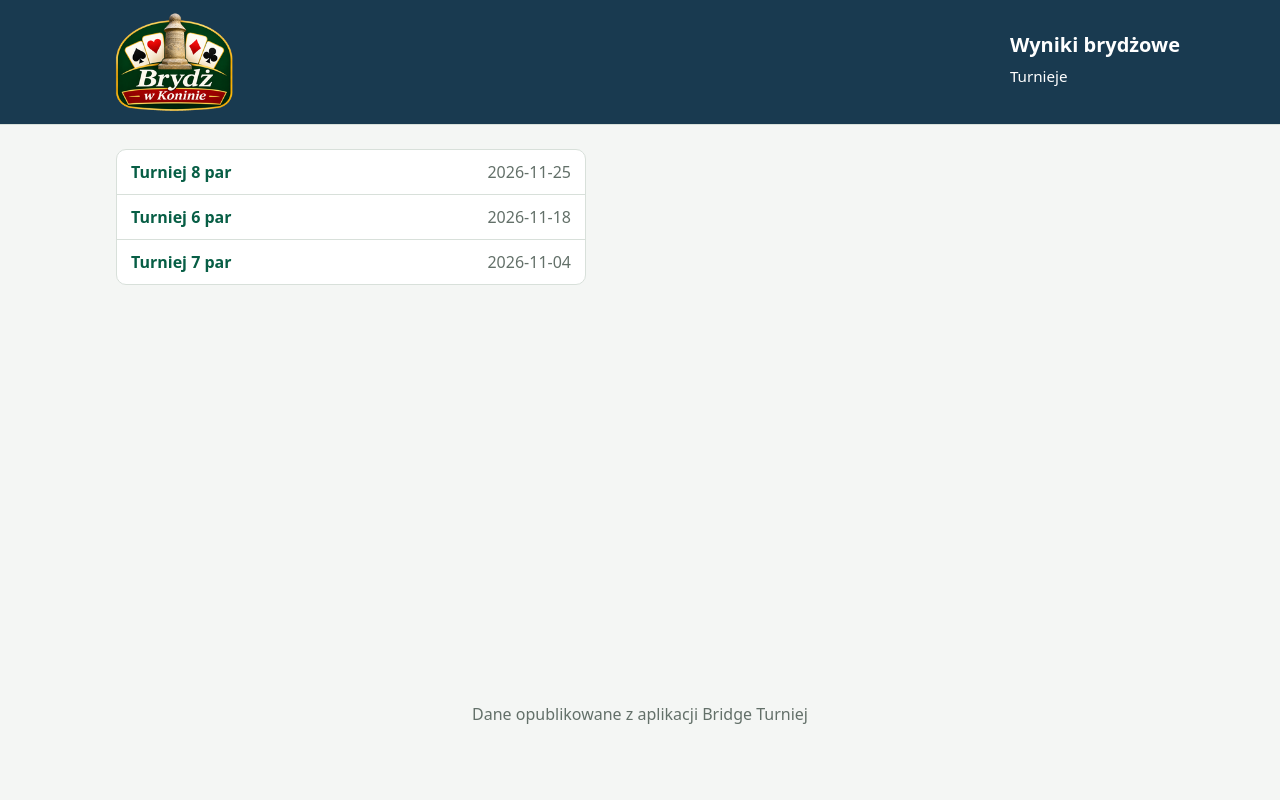
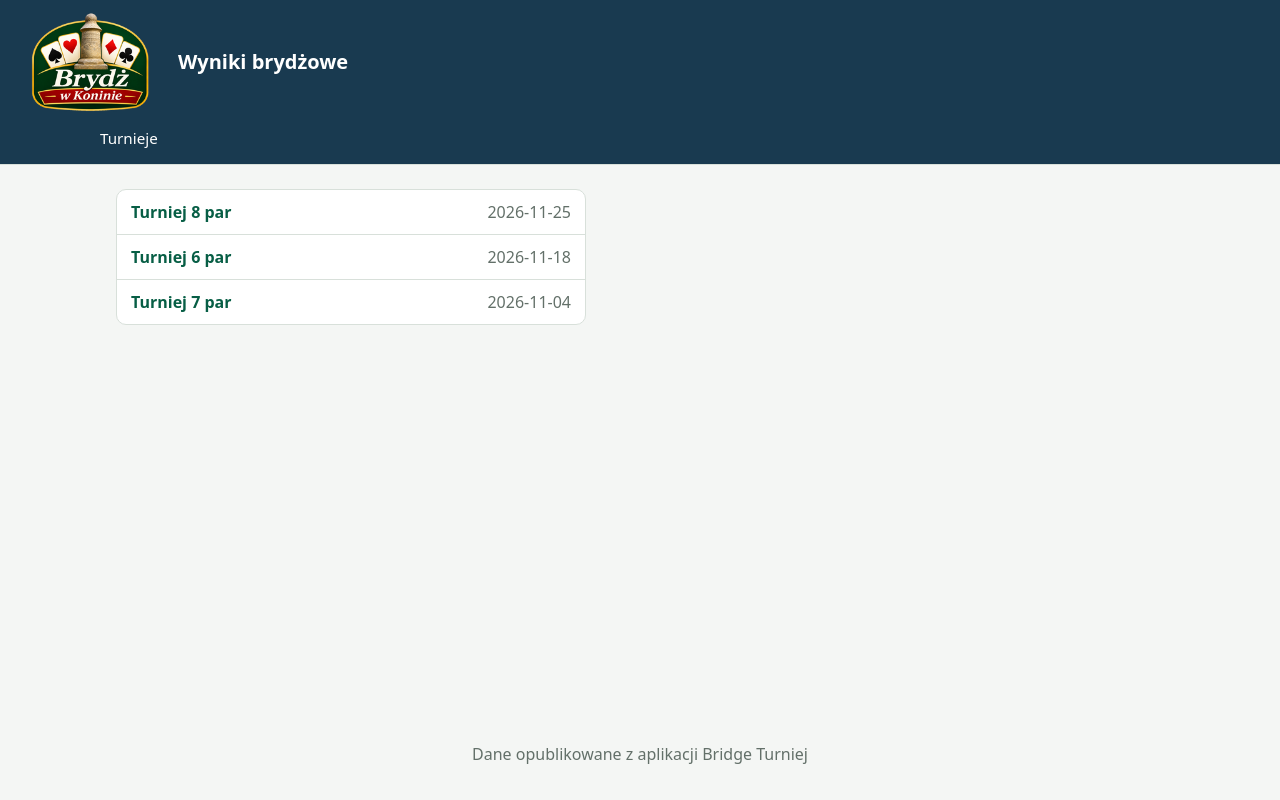
Before and after one commit to g115-obs/wyniki-brydzowe, a plain HTML site: page index.html in a window 1280 px wide. Drawn offline with Linux system fonts and the light colour scheme.

Commit message:
Logo po lewej i menu u dołu paska

```diff
--- a/index.html
+++ b/index.html
@@ -7,9 +7,9 @@
   <title>Wyniki brydżowe</title>
   <link rel="icon" href="assets/branding/favicon.ico"><link rel="apple-touch-icon" href="assets/branding/apple-touch-icon.png">
   <link rel="stylesheet" href="style.css?v=26">
-<link rel="stylesheet" href="portal-header.css?v=2"></head>
+<link rel="stylesheet" href="portal-header.css?v=3"></head>
 <body>
-<header class="bwk-header"><a class="bwk-home" href="../ktb-konin/"><img src="assets/branding/logo-small.webp" width="150" height="100" alt="Brydż w Koninie – strona główna"></a><div class="bwk-heading"><strong>Wyniki brydżowe</strong><nav><a href="#/">Turnieje</a><a id="nav-ranking" href="#/" hidden>Klasyfikacja</a><a id="nav-boards" href="#/" hidden>Rozdania</a></nav></div></header>
+<header class="bwk-header bwk-results-header"><a class="bwk-home" href="../ktb-konin/"><img src="assets/branding/logo-small.webp" width="150" height="100" alt="Brydż w Koninie – strona główna"></a><div class="bwk-heading"><strong>Wyniki brydżowe</strong><nav><a href="#/">Turnieje</a><a id="nav-ranking" href="#/" hidden>Klasyfikacja</a><a id="nav-boards" href="#/" hidden>Rozdania</a></nav></div></header>
   <main id="app"><p class="loading">Wczytywanie wyników…</p></main>
   <footer>Dane opublikowane z aplikacji Bridge Turniej</footer>
   <script src="suit-icons.js?v=1" defer></script>
--- a/portal-header.css
+++ b/portal-header.css
@@ -14,3 +14,13 @@
 @media(max-width:650px){.bwk-header{flex-direction:row;align-items:center;font-size:1.1rem}.bwk-home img{width:105px}.bwk-main-header .bwk-home img{width:132px}}
 .bwk-embedded .bwk-header{display:none}
 .back-board[hidden],.bwk-heading nav [hidden]{display:none}
+
+/* The logo follows the viewport edge; menu alignment follows the content. */
+.bwk-header{position:relative;justify-content:flex-start;padding-inline:16px}
+.bwk-main-header,.bwk-results-header{display:grid;grid-template-columns:auto minmax(0,1fr)}
+.bwk-main-header .bwk-heading,.bwk-results-header .bwk-heading{display:contents}
+.bwk-main-header .bwk-heading>strong,.bwk-results-header .bwk-heading>strong{margin:0;align-self:center}
+.bwk-main-header .bwk-heading nav,.bwk-results-header .bwk-heading nav{grid-column:1/-1;align-self:end;margin:0 0 0 max(0px,calc((100% - 1080px)/2));width:auto}
+@media(min-width:1650px){
+  .bwk-main-header .bwk-heading nav,.bwk-results-header .bwk-heading nav{position:absolute;left:max(16px,calc((100% - 1080px)/2));right:16px;bottom:4px;margin:0}
+}
```
